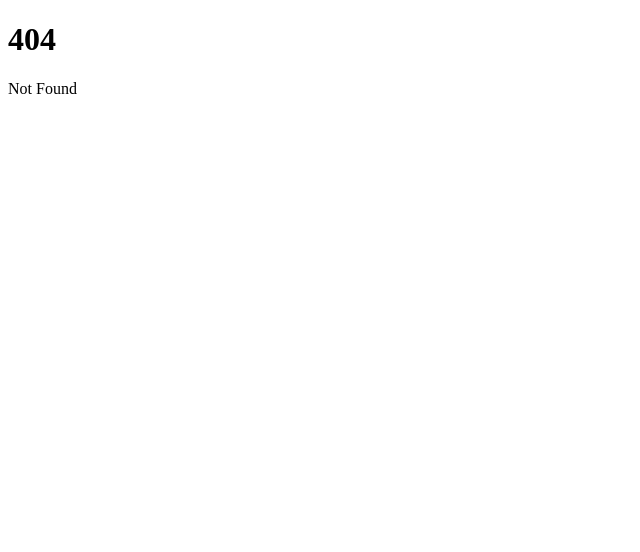
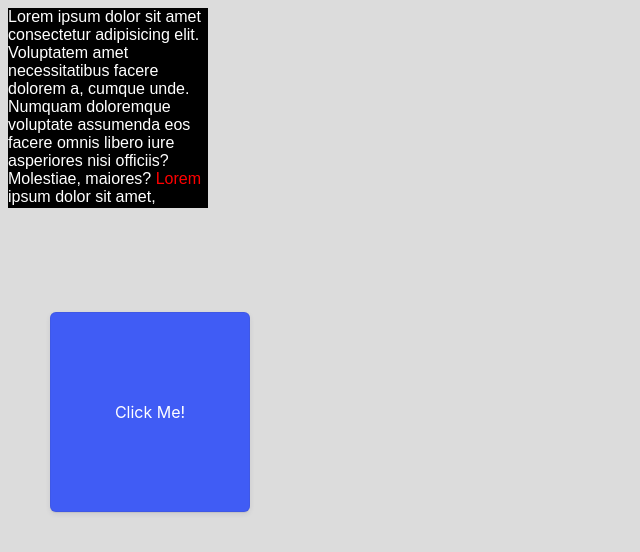
Before and after one commit to plasmatech8/ripple-class, a SvelteKit app: page /test in a window 1280 px wide. Before the commit this address had no page. Shown: the top 552 px of the page, without its empty margins (0-640 px from the left). Built offline with nearby package versions, Linux system fonts and the light colour scheme.

Commit message:
Add ripples to code, add testing page

```diff
--- /dev/null
+++ b/src/routes/test/+page.svelte
@@ -0,0 +1,59 @@
+<script>
+	import '$lib';
+</script>
+
+<div style="position: absolute; top: 300px; left: 50px;">
+	<button class="ripple custom-ripple" style="height: 200px; width: 200px">Click Me!</button>
+</div>
+<div
+	class="ripple"
+	style="overflow-y:scroll; width: 200px; height: 200px; background-color: black; color: white; margin-bottom: 300px;"
+>
+	Lorem ipsum dolor sit amet consectetur adipisicing elit. Voluptatem amet necessitatibus facere
+	dolorem a, cumque unde. Numquam doloremque voluptate assumenda eos facere omnis libero iure
+	asperiores nisi officiis? Molestiae, maiores? <span style="color: red">Lorem</span> ipsum dolor sit
+	amet, consectetur adipisicing elit. Illo, ducimus? Quod, placeat. Ducimus consequuntur libero ipsam
+	necessitatibus aspernatur odit voluptatibus aliquid vel sed modi! Temporibus dolore maxime ratione
+	repellendus harum!
+</div>
+
+<style>
+	:root {
+		background-color: gainsboro;
+	}
+	* {
+		font-family: Arial, Helvetica, sans-serif;
+	}
+	button {
+		appearance: button;
+		backface-visibility: hidden;
+		background-color: #405cf5;
+		border-radius: 6px;
+		border-width: 0;
+		box-shadow: rgba(50, 50, 93, 0.1) 0 0 0 1px inset, rgba(50, 50, 93, 0.1) 0 2px 5px 0,
+			rgba(0, 0, 0, 0.07) 0 1px 1px 0;
+		box-sizing: border-box;
+		color: #fff;
+		cursor: pointer;
+		font-family: -apple-system, system-ui, 'Segoe UI', Roboto, 'Helvetica Neue', Ubuntu, sans-serif;
+		font-size: 100%;
+		height: 44px;
+		line-height: 1.15;
+		margin: 12px 0 0;
+		outline: none;
+		overflow: hidden;
+		padding: 0 25px;
+		position: relative;
+		text-align: center;
+		text-transform: none;
+		transform: translateZ(0);
+		transition: all 0.2s, box-shadow 0.08s ease-in;
+		user-select: none;
+		-webkit-user-select: none;
+		touch-action: manipulation;
+	}
+	.custom-ripple {
+		--ripple-color: rgba(255, 0, 0, 0.8);
+		--ripple-duration: 1200ms;
+	}
+</style>
```
Also changed, not shown: src/routes/+page.svelte (+5 -5 lines).
